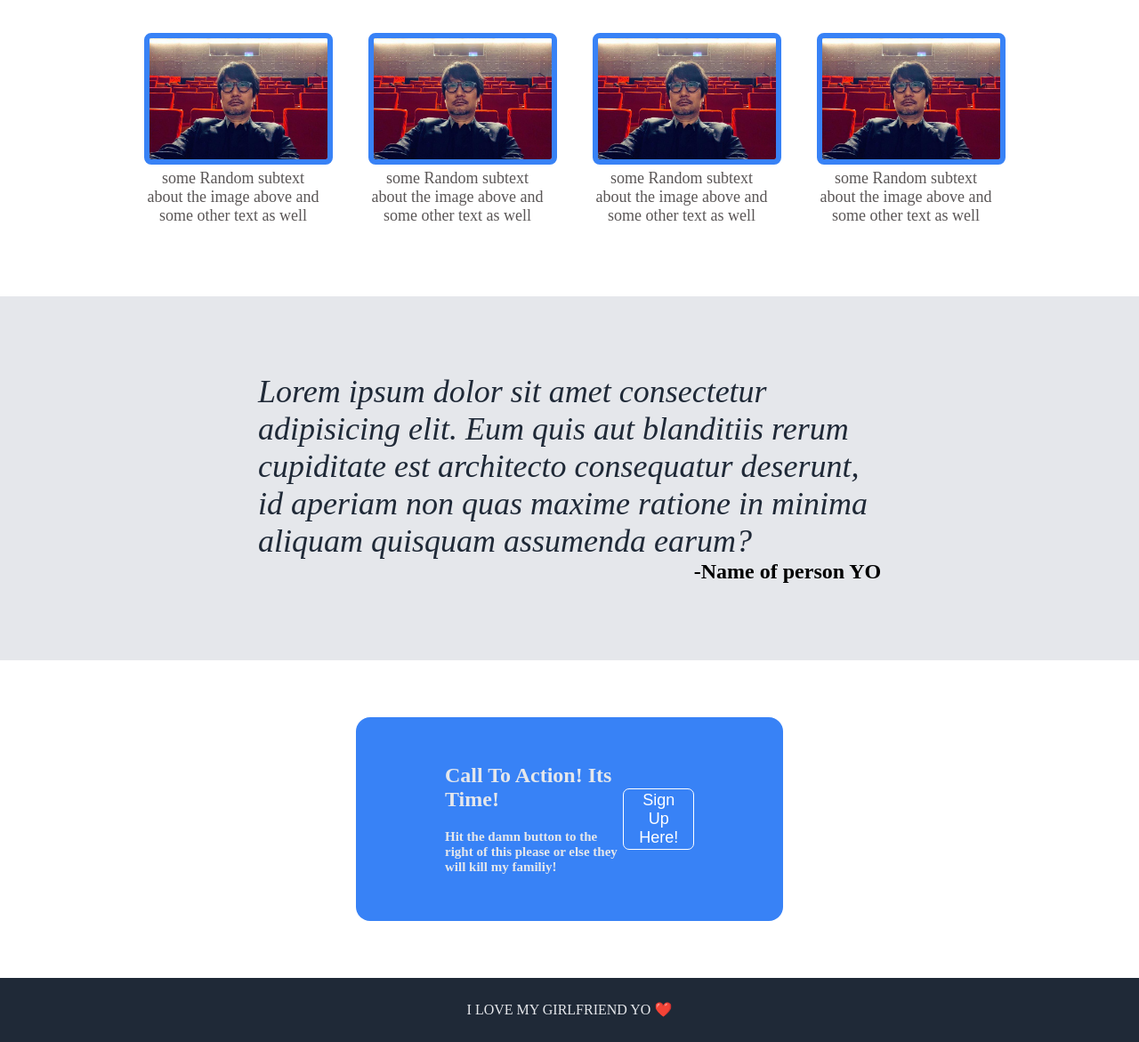
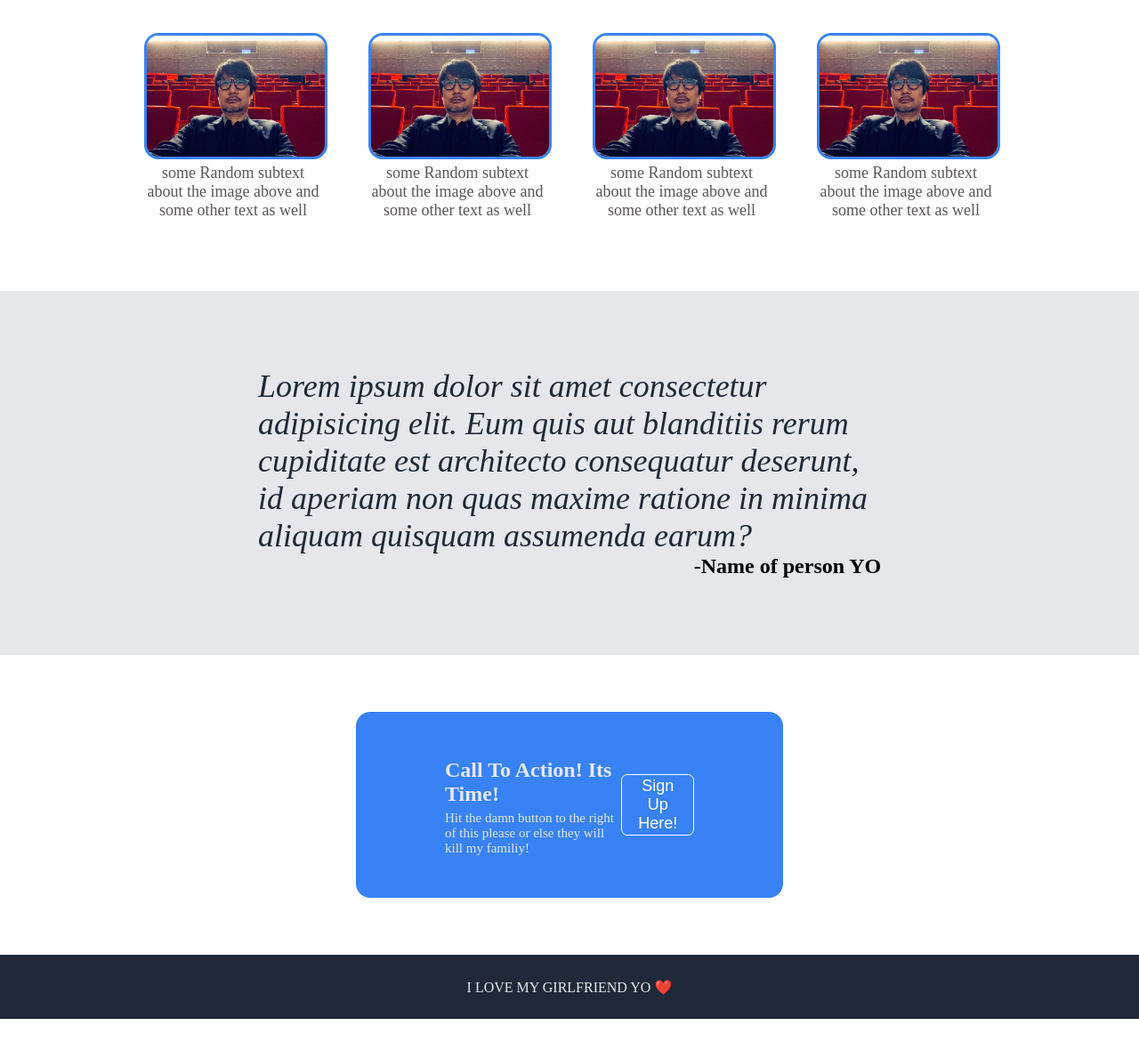
Before and after one commit to nicolas-fiore/website, a plain HTML site: page index.html in a window 1280 px wide. Shown: the part 597-1768 px from the top of the page at 89% size. After the commit the page ends 1742 px from the top, so only its background shows below. Drawn offline with Linux system fonts and the light colour scheme.

Commit message:
fixed some things

```diff
--- a/index.html
+++ b/index.html
@@ -52,7 +52,7 @@
     </div>
     <div class="bot">
         <div class="bot-box">
-            <h2>Call To Action! Its Time!<h2>
+            <h2>Call To Action! Its Time!</h2>
             <p>Hit the damn button to the right of this please or else they will kill my familiy!</p>
         </div>
         <button>Sign Up Here!</button>
--- a/style.css
+++ b/style.css
@@ -4,7 +4,6 @@
 
 body {
     margin: 0px;
-
 }
 
 .top {
@@ -66,14 +65,15 @@ button {
     border: 1px solid #3882f6;
     border-color: white;
     box-shadow:none;
-    padding: 2px 16px
+    padding: 2px 16px;
+    cursor: pointer;
 }
 
 img {
     max-width: 200px;
     max-height: 200px;
-    border: 6px solid #3882f6;
-    border-radius: 8px;
+    border: 3px solid #3882f6;
+    border-radius: 16px;
 }
 
 a {
@@ -129,10 +129,11 @@ a {
 
 h2 {
     font-size: 24px;
-
+    margin-bottom: 0px;
 }
 p {
     font-size: 15px;
+    margin-top: 5px;
 }
 .bot-box{
     color: #e5e7eb;
@@ -140,7 +141,6 @@ p {
 }
 .bot {
     display: flex;
-    justify-content: center;
     align-items: center;
     background-color: #3882f6;
     padding: 32px 100px;
@@ -148,3 +148,12 @@ p {
     border-radius: 16px;
     justify-content: space-evenly;
 }
+
+/* typicall break points are <600px, 601px, 768px, 992px, 1200px */
+
+@media (max-width: 601px) {
+    .top {
+        width: 100%;
+
+    }
+}
```
